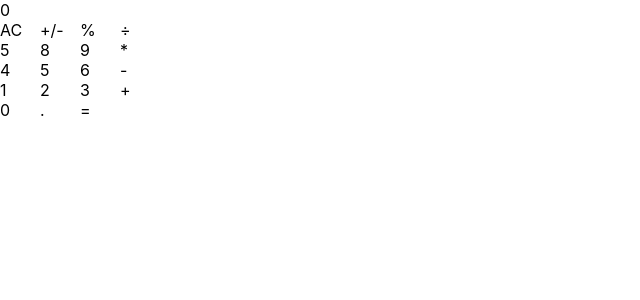
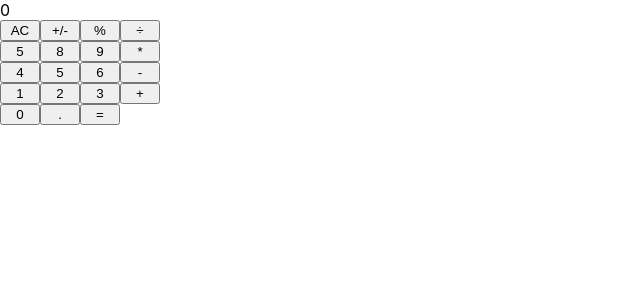
Before and after one commit to patrikis-angelos/calculator, a React (Create React App) app: page / in a window 1280 px wide. Shown: the top 300 px of the page, without its empty margins (0-640 px from the left). Built offline with nearby package versions, Linux system fonts and the light colour scheme.

Commit message:
Add handle Click method and conect components

```diff
--- a/src/components/App.js
+++ b/src/components/App.js
@@ -1,12 +1,43 @@
 import React from 'react';
 import Display from './Display';
 import ButtonPanel from './ButtonPanel';
+import calculate from '../logic/calculate';
 
-const App = () => (
-  <>
-    <Display />
-    <ButtonPanel />
-  </>
-);
+class App extends React.Component {
+  constructor(props) {
+    super(props);
+    this.state = {
+      total: '',
+      next: '',
+      operation: '',
+    };
+    this.handleClick = this.handleClick.bind(this);
+  }
+
+  handleClick(button) {
+    const { total, next, operation } = calculate(this.state, button);
+    this.setState({
+      total,
+      next,
+      operation,
+    });
+  }
+
+  render() {
+    const { total, next, operation } = this.state;
+    let result;
+    if (total === '') {
+      result = '0';
+    } else {
+      result = `${total} ${operation} ${next}`;
+    }
+    return (
+      <>
+        <Display result={result} />
+        <ButtonPanel clickHandler={this.handleClick} />
+      </>
+    );
+  }
+}
 
 export default App;
--- a/src/components/Button.js
+++ b/src/components/Button.js
@@ -2,14 +2,22 @@ import React from 'react';
 import PropTypes from 'prop-types';
 
 const Button = (props) => {
-  const { name } = props;
+  const { name, clickHandler } = props;
+  const handleClick = (button) => clickHandler(button);
   return (
-    <div className="button">{name}</div>
+    <button
+      className="button"
+      type="button"
+      onClick={handleClick.bind(this, name)}
+    >
+      {name}
+    </button>
   );
 };
 
 Button.propTypes = {
   name: PropTypes.string.isRequired,
+  clickHandler: PropTypes.func.isRequired,
 };
 
 export default Button;
--- a/src/components/ButtonPanel.js
+++ b/src/components/ButtonPanel.js
@@ -1,38 +1,48 @@
 import React from 'react';
+import PropTypes from 'prop-types';
 import Button from './Button';
 
-const ButtonPanel = () => (
+const ButtonPanel = (props) => {
+  const handleClick = (button) => (
+    props.clickHandler(button)
+  );
+  return (
     <div>
       <div className="flex">
-      <Button name="AC" />
-      <Button name="+/-" />
-      <Button name="%" />
-      <Button name="÷" />
+        <Button name="AC" clickHandler={handleClick} />
+        <Button name="+/-" clickHandler={handleClick} />
+        <Button name="%" clickHandler={handleClick} />
+        <Button name="÷" clickHandler={handleClick} />
       </div>
       <div className="flex">
-      <Button name="5" />
-      <Button name="8" />
-      <Button name="9" />
-      <Button name="*" />
+        <Button name="5" clickHandler={handleClick} />
+        <Button name="8" clickHandler={handleClick} />
+        <Button name="9" clickHandler={handleClick} />
+        <Button name="*" clickHandler={handleClick} />
       </div>
       <div className="flex">
-      <Button name="4" />
-      <Button name="5" />
-      <Button name="6" />
-      <Button name="-" />
+        <Button name="4" clickHandler={handleClick} />
+        <Button name="5" clickHandler={handleClick} />
+        <Button name="6" clickHandler={handleClick} />
+        <Button name="-" clickHandler={handleClick} />
       </div>
       <div className="flex">
-      <Button name="1" />
-      <Button name="2" />
-      <Button name="3" />
-      <Button name="+" />
+        <Button name="1" clickHandler={handleClick} />
+        <Button name="2" clickHandler={handleClick} />
+        <Button name="3" clickHandler={handleClick} />
+        <Button name="+" clickHandler={handleClick} />
       </div>
       <div className="flex">
-      <Button name="0" />
-      <Button name="." />
-      <Button name="=" />
+        <Button name="0" clickHandler={handleClick} />
+        <Button name="." clickHandler={handleClick} />
+        <Button name="=" clickHandler={handleClick} />
       </div>
     </div>
   );
+};
+
+ButtonPanel.propTypes = {
+  clickHandler: PropTypes.func.isRequired,
+};
 
 export default ButtonPanel;
--- a/src/logic/calculate.js
+++ b/src/logic/calculate.js
@@ -34,14 +34,14 @@ const calculate = (data, button) => {
       operation = button;
       break;
     case '%':
-      if (operation === '') {
+      if (operation === '' || operation === '=') {
         total = operate(total, 1, '%');
       } else {
         next = operate(next, total, '%');
       }
       break;
     case '+/-':
-      if (operation === '') {
+      if (operation === '' || operation === '=') {
         total = operate(total, 1, '+/-');
       } else {
         next = operate(next, 1, '+/-');
```
Lines whose indentation alone changed are shown as unchanged.
